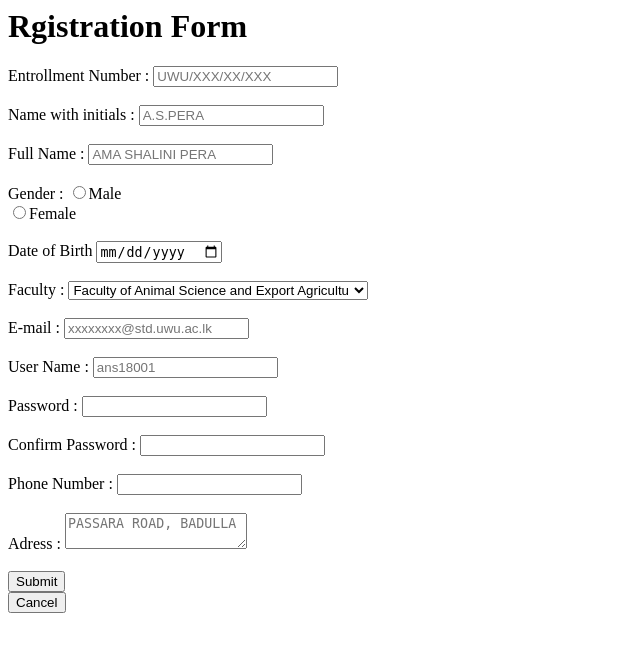
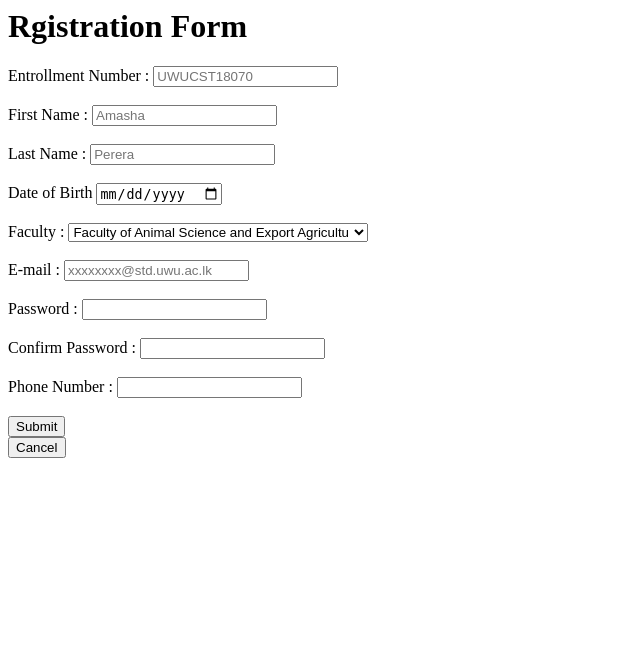
Before and after one commit to Udayangee/notice_board, a CodeIgniter app: page /notice_board/index.php/main/register in a window 1280 px wide. Shown: the top 652 px of the page, without its empty margins (0-640 px from the left). Run offline with CodeIgniter, Linux system fonts and the light colour scheme.

Commit message:
modify register page

```diff
--- a/application/views/register_page.php
+++ b/application/views/register_page.php
@@ -10,20 +10,15 @@
                 <form actio="#" id="reg_form">
                     <div id="reg_entno" class="reg_info" method="post">
                         <label for="entrollment_no" class="reg_label">Entrollment Number :</label>
-                        <input type="text" placeholder="UWU/XXX/XX/XXX" quid><br><br>
+                        <input type="text" placeholder="UWUCST18070" quid><br><br>
                     </div>
                     <div id="reg_name_in" class="reg_info" >
-                        <label for="name_initials" class="reg_label">Name with initials :</label>
-                        <input type="text" placeholder="A.S.PERA" quid><br><br>
+                        <label for="name_initials" class="reg_label">First Name :</label>
+                        <input type="text" placeholder="Amasha" quid><br><br>
                     </div>
                     <div id="reg_name_full" class="reg_info">
-                        <label for="full_name" class="reg_label"> Full Name :</label>
-                        <input type="text" placeholder="AMA SHALINI PERA" quid><br><br>
-                    </div>
-                    <div id="reg_gender" class="reg_info">
-                        <label for="gender" class="reg_label">Gender :</label>
-                        <input type="radio" name="gender" value="male">Male<br>
-                        <input type="radio" name="gender" value="female">Female<br><br>
+                        <label for="full_name" class="reg_label"> Last Name :</label>
+                        <input type="text" placeholder="Perera" quid><br><br>
                     </div>
                     <div id="reg_dob" class="reg_info">
                         <label for="dob" class="reg_label">Date of Birth</label>
@@ -42,10 +37,6 @@
                         <label for="email" class="reg_label">E-mail :</label>
                         <input type="email" placeholder="xxxxxxxx@std.uwu.ac.lk" quid><br><br>
                     </div>
-                    <div id="reg_uname" class="reg_info">
-                        <label for="uname" class="reg_label">User Name :</label>
-                        <input type="text" placeholder="ans18001" quid><br><br>
-                    </div>
                     <div id="reg_pwd" class="reg_info">
                         <label for="password" class="reg_label">Password :</label>
                         <input type="" quid><br><br>
@@ -59,10 +50,6 @@
                         <label for="phone_no"class="reg_label" >Phone Number :</label>
                         <input type="tel" quid><br><br>
                     </div>
-                    <div id="reg_adress" class="reg_info">
-                        <label for="adress" class="reg_label">Adress :</label>
-                        <textarea input type="text" placeholder="PASSARA ROAD, BADULLA" ></textarea><br><br>
-                    </div>
                     <div id="reg_submit">
                         <input type="submit" value="Submit">
                     </div>
```
